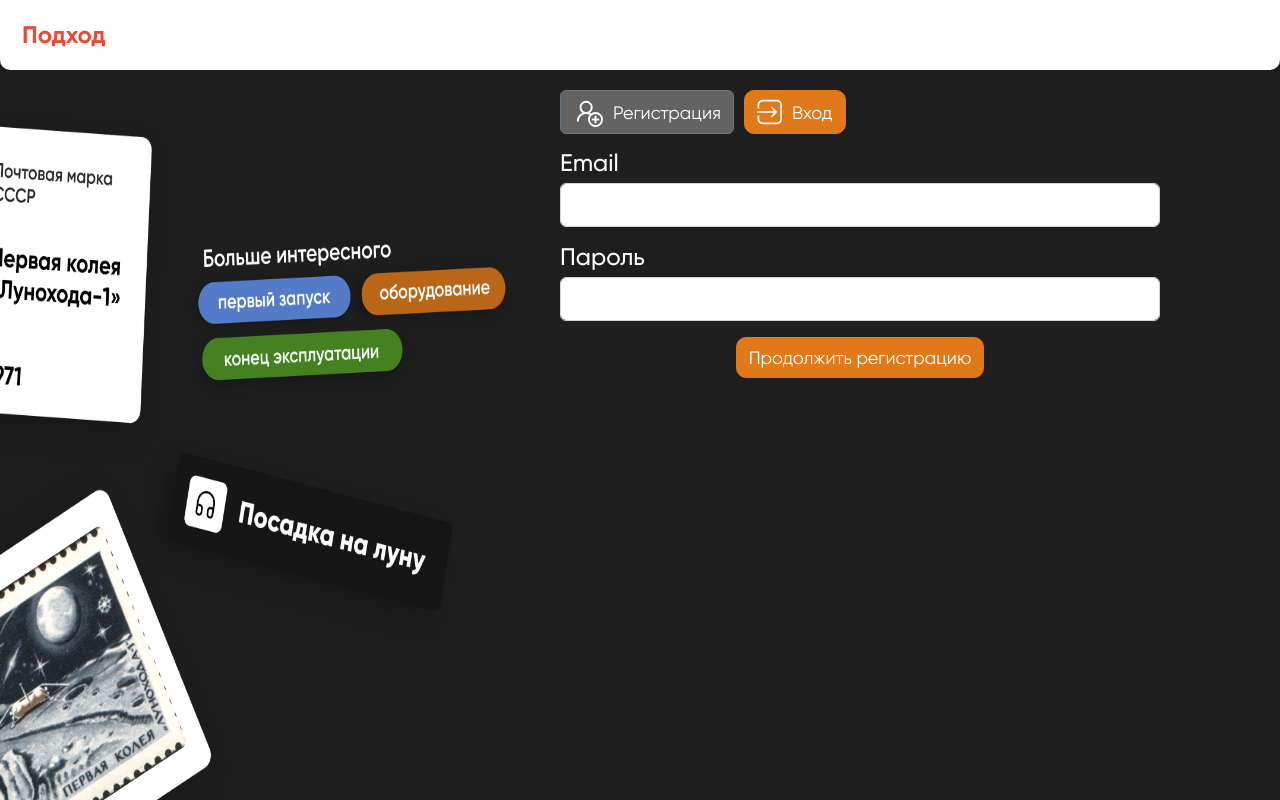
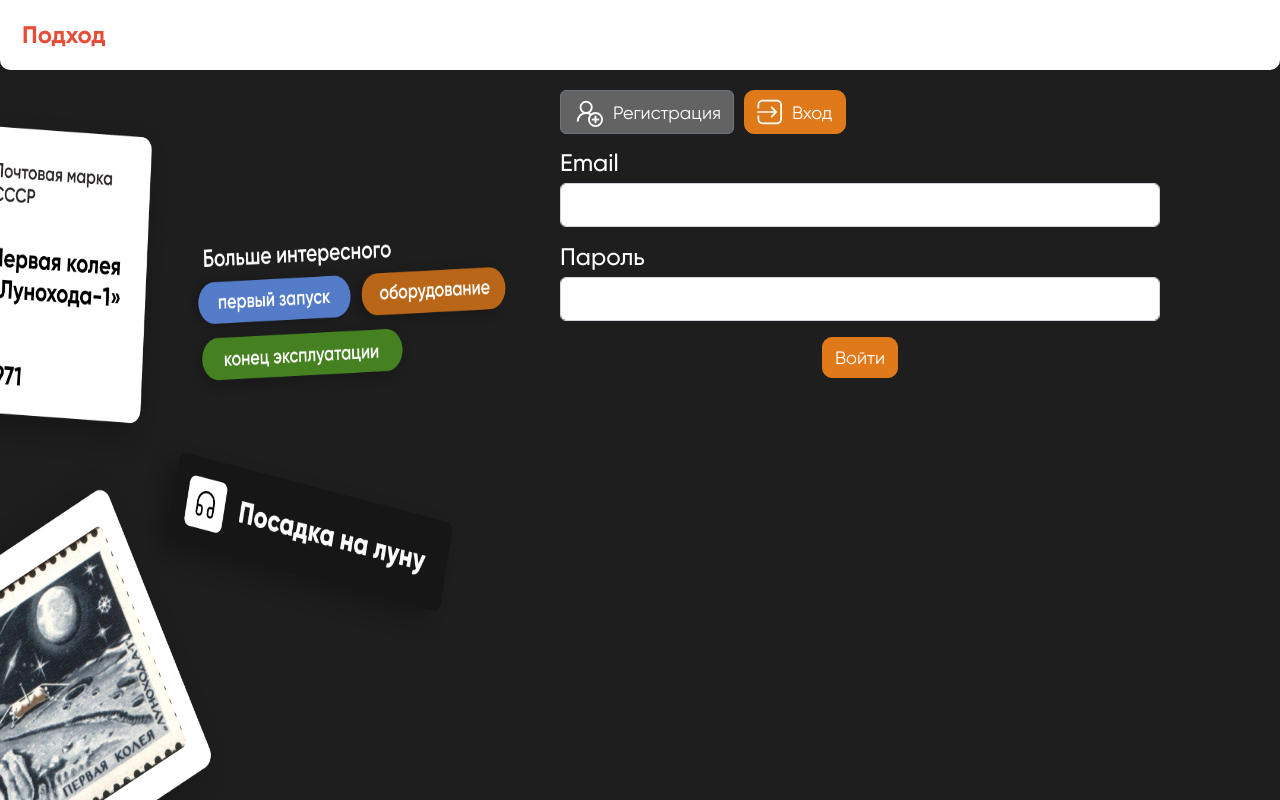
Before and after one commit to Anto-MSHK/podhod_front, a React (Create React App) app: page /registration in a window 1280 px wide. Built offline with nearby package versions, Linux system fonts and the light colour scheme.

Commit message:
minimicro changes

```diff
--- a/src/pages/AuthPage/AuthPage.tsx
+++ b/src/pages/AuthPage/AuthPage.tsx
@@ -82,17 +82,20 @@ const AuthPage = () => {
                             </div>
                             <div className={styles.auth_form_container}>
                                 {
-                                    authPageState === 'registration' && <FormInput name="organizationName" label="Название организации" />
+                                    authPageState === 'registration'
+                                    && <FormInput name="organizationName" label="Название организации" />
                                 }
                                 <FormInput name="email" label="Email" />
                                 <FormInput
                                     name="password"
                                     label="Пароль"
-                                    help = {formik.getFieldMeta('password').error ? "От 4 до 12 символов" : ''}
+                                    help={formik.getFieldMeta('password').error ? "От 4 до 12 символов" : ''}
                                 />
                             </div>
                             <div className={styles.auth_submit_btn_container}>
-                                <ButtonArt type='submit'>{authPageState === 'registration' ? 'Войти' : 'Продолжить регистрацию'}</ButtonArt>
+                                <ButtonArt disabled = {Object.keys(formik.errors).length > 0} type='submit'>
+                                    {authPageState === 'registration' ? 'Продолжить регистрацию' : 'Войти'}
+                                </ButtonArt>
                             </div>
                         </div>)}
                 </FormContainer>
```
